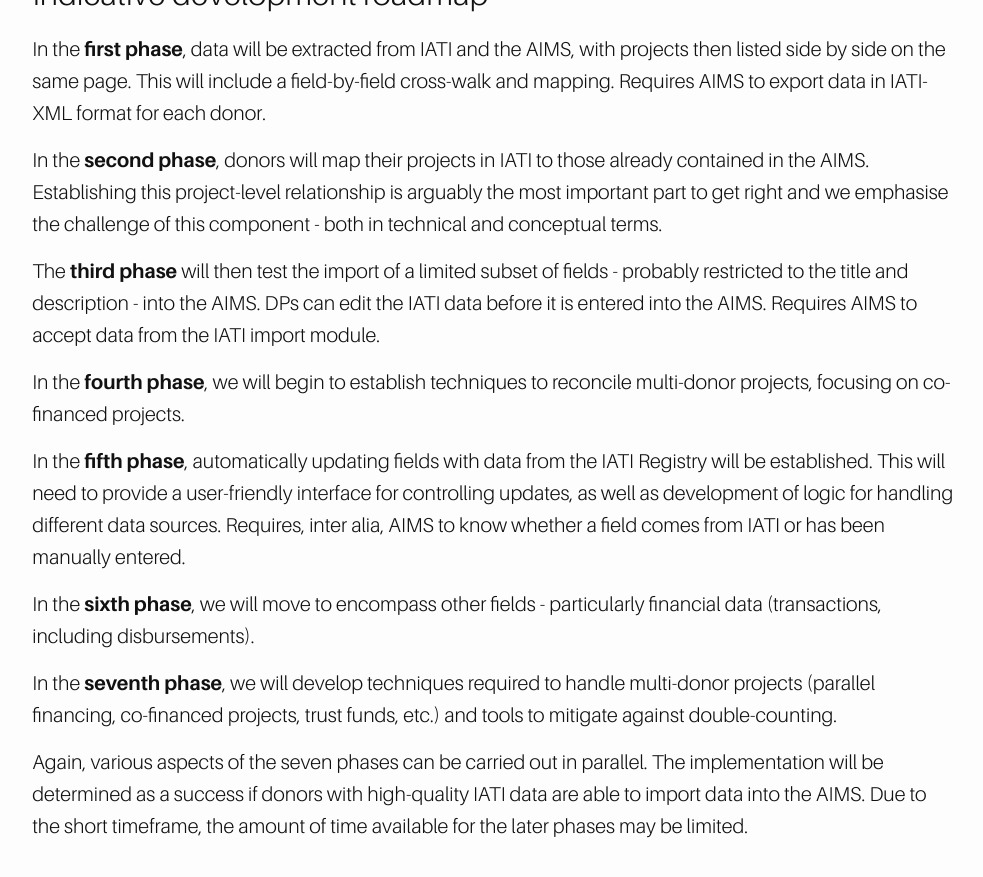
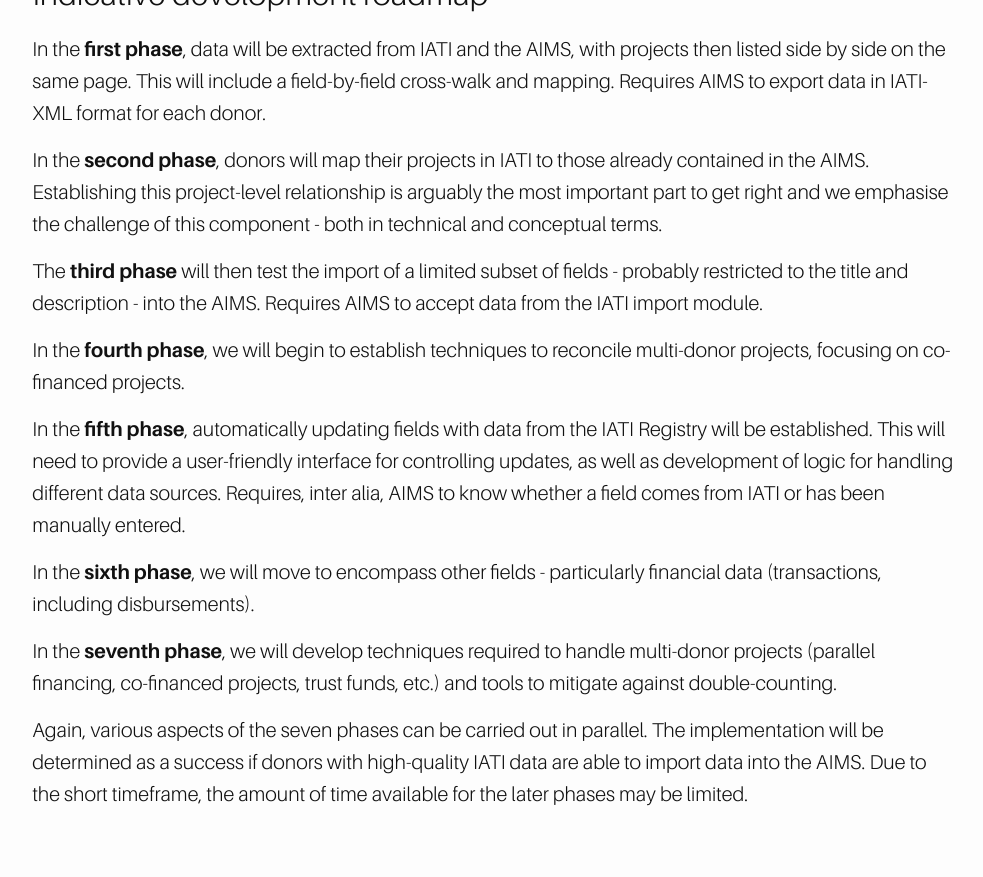
Before and after one commit to BD-IATI/bd-iati.github.io, a Jekyll site: the page built from pages/development.md, in a window 1280 px wide and 900 px high, scrolled down 733 px. Shown: the top 877 px of the window, without its empty margins (261-1244 px from the left). Built offline with Jekyll 4.4.1, drawn with Linux system fonts in a browser that asks for light colours; nearby versions of some CDN libraries.

Commit message:
Adjust wording to be in line with tender.

```diff
--- a/pages/development.md
+++ b/pages/development.md
@@ -22,7 +22,7 @@
 
 In the **second phase**, donors will map their projects in IATI to those already contained in the AIMS. Establishing this project-level relationship is arguably the most important part to get right and we emphasise the challenge of this component - both in technical and conceptual terms.
 
-The **third phase** will then test the import of a limited subset of fields - probably restricted to the title and description - into the AIMS. DPs can edit the IATI data before it is entered into the AIMS. Requires AIMS to accept data from the IATI import module.
+The **third phase** will then test the import of a limited subset of fields - probably restricted to the title and description - into the AIMS. Requires AIMS to accept data from the IATI import module.
 
 In the **fourth phase**, we will begin to establish techniques to reconcile multi-donor projects, focusing on co-financed projects.
 
```
